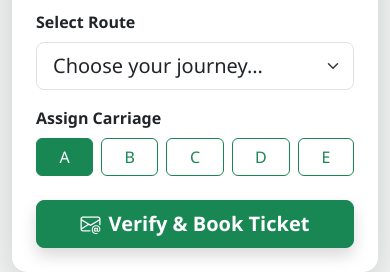
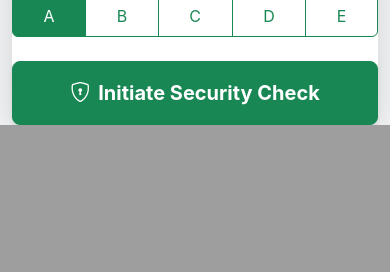
Before and after one commit to RohitMane1208/Scalable-CC, a Django app: page / in a window 390 px wide. Shown: the part 945-1217 px from the top of the page. After the commit the page ends 1070 px from the top, so only its background shows below. Run offline with Django 4.2, Linux system fonts and the light colour scheme.

Commit message:
code cleanup

```diff
--- a/core/templates/base.html
+++ b/core/templates/base.html
@@ -3,27 +3,38 @@
 <head>
     <meta charset="UTF-8">
     <meta name="viewport" content="width=device-width, initial-scale=1.0">
-    <title>RailGuard Ireland</title>
+    <meta http-equiv="X-UA-Compatible" content="ie=edge">
+    <title>RailGuard Ireland | Secure Travel</title>
     <link href="https://cdn.jsdelivr.net/npm/bootstrap@5.3.0/dist/css/bootstrap.min.css" rel="stylesheet">
     <link rel="stylesheet" href="https://cdn.jsdelivr.net/npm/bootstrap-icons@1.11.0/font/bootstrap-icons.css">
     <style>
-        body { background-color: #f4f7f6; font-family: 'Segoe UI', Tahoma, Geneva, Verdana, sans-serif; }
-        .bg-irish-green { background-color: #008037 !important; } /* Irish Rail Green */
-        .card { border: none; border-radius: 15px; box-shadow: 0 4px 12px rgba(0,0,0,0.05); }
-        .btn-emergency { height: 60px; font-size: 1.2rem; font-weight: bold; border-radius: 12px; }
+        :root { --irish-rail-green: #008037; --danger-red: #dc3545; }
+        body { background-color: #f8f9fa; font-family: 'Inter', system-ui, sans-serif; }
+        .bg-irish-green { background-color: var(--irish-rail-green) !important; }
+        .card { border: none; border-radius: 12px; transition: transform 0.2s; }
+        .navbar-brand { letter-spacing: 1px; }
+        .status-badge { font-size: 0.75rem; vertical-align: middle; }
     </style>
+    {% block extra_head %}{% endblock %}
 </head>
 <body>
-    <nav class="navbar navbar-dark bg-irish-green shadow-sm">
+    <nav class="navbar navbar-dark bg-irish-green shadow-sm mb-4">
         <div class="container">
-            <a class="navbar-brand fw-bold" href="#"><i class="bi bi-train-front"></i> RailGuard</a>
-            <span class="navbar-text text-white small">Verified User: {{ request.user.email }}</span>
+            <a class="navbar-brand fw-bold d-flex align-items-center" href="/">
+                <i class="bi bi-shield-shaded me-2"></i> RailGuard
+            </a>
+            {% if request.user.is_authenticated %}
+            <span class="navbar-text text-white">
+                <i class="bi bi-person-circle me-1"></i> {{ request.user.email }}
+                <span class="badge bg-light text-success ms-2 status-badge text-uppercase">Verified</span>
+            </span>
+            {% endif %}
         </div>
     </nav>
 
-    <div class="container mt-4">
+    <main class="container">
         {% block content %}{% endblock %}
-    </div>
+    </main>
 
     <script src="https://cdn.jsdelivr.net/npm/bootstrap@5.3.0/dist/js/bootstrap.bundle.min.js"></script>
 </body>
--- a/core/templates/booking.html
+++ b/core/templates/booking.html
@@ -1,58 +1,69 @@
 {% extends 'base.html' %}
+{% block extra_head %}
+<link rel="stylesheet" href="https://unpkg.com/leaflet@1.9.4/dist/leaflet.css" />
+<style>
+    #map { height: 500px; border-radius: 12px; z-index: 1; }
+    .booking-card { border-top: 5px solid #008037; }
+</style>
+{% endblock %}
+
 {% block content %}
-<link rel="stylesheet" href="https://unpkg.com/leaflet@1.9.4/dist/leaflet.css" />
-
-<div class="row justify-content-center mt-5">
-    <div class="col-md-10 col-lg-9">
-        <div class="card shadow-lg p-4 border-0">
-            <div class="text-center mb-4">
-                <i class="bi bi-shield-check text-success display-4"></i>
-                <h2 class="fw-bold mt-2">Secure Passenger Booking</h2>
-                <p class="text-muted">Identity verification required for Irish Rail Travel</p>
-            </div>
-
-            <div class="row">
-                <div class="col-md-6 mb-4">
-                    <div id="map" style="height: 450px; border-radius: 12px; border: 2px solid #e9ecef;"></div>
-                    <p class="text-center small text-muted mt-2"><i class="bi bi-info-circle"></i> Map shows actual rail corridor and stops.</p>
+<div class="row justify-content-center">
+    <div class="col-xl-11">
+        <div class="card shadow-lg p-lg-4 booking-card">
+            <div class="row g-4">
+                <div class="col-lg-7">
+                    <div id="map" class="shadow-sm"></div>
+                    <div class="mt-2 d-flex justify-content-between small text-muted">
+                        <span><i class="bi bi-info-circle"></i> Interactive Rail Corridor Map</span>
+                        <span>v2.1 Secured</span>
+                    </div>
                 </div>
 
-                <div class="col-md-6">
+                <div class="col-lg-5">
+                    <div class="mb-4">
+                        <h3 class="fw-bold">Passenger Identity</h3>
+                        <p class="text-muted small">Verification link will be sent to confirm your seat.</p>
+                    </div>
+
                     {% if messages %}
                         {% for message in messages %}
-                            <div class="alert alert-{{ message.tags }} shadow-sm">{{ message }}</div>
+                        <div class="alert alert-{{ message.tags }} alert-dismissible fade show shadow-sm" role="alert">
+                            {{ message }}
+                            <button type="button" class="btn-close" data-bs-dismiss="alert"></button>
+                        </div>
                         {% endfor %}
                     {% endif %}
 
-                    <form method="POST" class="mt-2">
+                    <form method="POST">
                         {% csrf_token %}
                         <div class="mb-3">
-                            <label class="form-label fw-bold">Email Address</label>
-                            <input type="email" name="email" id="emailInput" class="form-control form-control-lg" placeholder="yourname@domain.com" required>
+                            <label class="form-label small fw-bold text-uppercase">Email Address</label>
+                            <input type="email" name="email" class="form-control form-control-lg" placeholder="name@domain.ie" required>
                         </div>
 
                         <div class="mb-3">
-                            <label class="form-label fw-bold">Select Route</label>
-                            <select name="train_id" id="train_id_select" class="form-select form-select-lg" required>
-                                <option value="" selected disabled>Choose your journey...</option>
-                                <option value="DART_102">DART: Dublin to Greystones</option>
-                                <option value="IC_772">InterCity: Dublin to Galway</option>
-                                <option value="IC_884">InterCity: Dublin to Cork</option>
+                            <label class="form-label small fw-bold text-uppercase">Select Journey</label>
+                            <select name="train_id" id="trainSelect" class="form-select form-select-lg" required>
+                                <option value="" selected disabled>Select Route...</option>
+                                <option value="DART_102">DART: Dublin Connolly ⇋ Greystones</option>
+                                <option value="IC_772">InterCity: Dublin Heuston ⇋ Galway</option>
+                                <option value="IC_884">InterCity: Dublin Heuston ⇋ Cork</option>
                             </select>
                         </div>
 
                         <div class="mb-4">
-                            <label class="form-label fw-bold">Assign Carriage</label>
-                            <div class="d-flex gap-2">
+                            <label class="form-label small fw-bold text-uppercase">Carriage Assignment</label>
+                            <div class="btn-group w-100" role="group">
                                 {% for c in "ABCDE" %}
                                 <input type="radio" class="btn-check" name="carriage" id="car{{c}}" value="{{c}}" {% if c == 'A' %}checked{% endif %}>
-                                <label class="btn btn-outline-success flex-fill" for="car{{c}}">{{c}}</label>
+                                <label class="btn btn-outline-success py-2" for="car{{c}}">{{c}}</label>
                                 {% endfor %}
                             </div>
                         </div>
 
-                        <button type="submit" class="btn btn-success btn-lg w-100 fw-bold shadow">
-                            <i class="bi bi-envelope-at me-2"></i>Verify & Book Ticket
+                        <button type="submit" class="btn btn-success btn-lg w-100 fw-bold shadow-sm py-3">
+                            <i class="bi bi-shield-lock me-2"></i>Initiate Security Check
                         </button>
                     </form>
                 </div>
@@ -61,34 +72,33 @@
     </div>
 </div>
 
+{{ station_data|json_script:"station-data-json" }}
+
 <script src="https://unpkg.com/leaflet@1.9.4/dist/leaflet.js"></script>
 <script>
-    var map = L.map('map').setView([53.3498, -6.2603], 7);
+    const map = L.map('map').setView([53.3498, -6.2603], 7);
     L.tileLayer('https://{s}.tile.openstreetmap.org/{z}/{x}/{y}.png').addTo(map);
-    L.tileLayer('https://{s}.tiles.openrailwaymap.org/standard/{z}/{x}/{y}.png').addTo(map);
+    L.tileLayer('https://{s}.tiles.openrailwaymap.org/standard/{z}/{x}/{y}.png', { maxZoom: 19 }).addTo(map);
 
-    var stationData = {{ station_data|safe }};
-    var currentLayer = L.layerGroup().addTo(map);
+    const stationData = JSON.parse(document.getElementById('station-data-json').textContent);
+    let currentLayer = L.layerGroup().addTo(map);
 
-    document.getElementById('train_id_select').addEventListener('change', function() {
-        var data = stationData[this.value];
+    document.getElementById('trainSelect').addEventListener('change', function() {
+        const data = stationData[this.value];
         currentLayer.clearLayers();
 
         if(data && data.track) {
-            var line = L.polyline(data.track, {color: '#198754', weight: 6, lineJoin: 'round', opacity: 0.8}).addTo(currentLayer);
+            const line = L.polyline(data.track, {color: '#008037', weight: 5, opacity: 0.9}).addTo(currentLayer);
 
-            // Endpoints
-            L.marker(data.track[0]).addTo(currentLayer).bindPopup("<b>Origin:</b> " + data.start_name).openPopup();
-            L.marker(data.track[data.track.length - 1]).addTo(currentLayer).bindPopup("<b>Destination:</b> " + data.end_name);
+            L.marker(data.track[0]).addTo(currentLayer).bindPopup("<b>Departure:</b> " + data.start_name);
+            L.marker(data.track[data.track.length - 1]).addTo(currentLayer).bindPopup("<b>Terminus:</b> " + data.end_name);
 
-            // Intermediate Stops
-            data.stations.forEach(function(st) {
-                L.circleMarker(st.coords, {radius: 5, color: '#fff', fillColor: '#198754', fillOpacity: 1, weight: 2})
-                 .addTo(currentLayer)
-                 .bindPopup("<b>Station Stop:</b> " + st.name);
+            data.stations.forEach(st => {
+                L.circleMarker(st.coords, {radius: 5, color: '#fff', fillColor: '#008037', fillOpacity: 1, weight: 2})
+                 .addTo(currentLayer).bindPopup("<b>Station:</b> " + st.name);
             });
 
-            map.fitBounds(line.getBounds(), {padding: [40, 40]});
+            map.fitBounds(line.getBounds(), {padding: [50, 50]});
         }
     });
 </script>
--- a/core/views.py
+++ b/core/views.py
@@ -1,4 +1,4 @@
-import uuid
+import logging
 from django.shortcuts import render, redirect
 from django.http import JsonResponse
 from django.contrib.auth.models import User
@@ -6,7 +6,9 @@
 from .services import RailService
 from .models import Ticket
 
-# Full station and track data for Irish Rail routes
+logger = logging.getLogger(__name__)
+
+# Irish Rail Route Configuration
 STATION_DATA = {
     'DART_102': {
         'start_name': 'Dublin Connolly',
@@ -58,70 +60,80 @@
 }
 
 def booking_page(request):
-    if request.method == "POST":
-        email = request.POST.get("email", "").strip()
-        train_id = request.POST.get("train_id")
-        carriage = request.POST.get("carriage")
+    """Handles passenger registration and identity verification trigger."""
+    if request.method != "POST":
+        return render(request, 'booking.html', {"station_data": STATION_DATA})
 
-        # API Check: Is user already verified?
-        status_check = RailService.get_verification_status(email)
+    email = request.POST.get("email", "").strip().lower()
+    train_id = request.POST.get("train_id")
+    carriage = request.POST.get("carriage")
 
-        if status_check.get("is_verified"):
-            user, _ = User.objects.get_or_create(username=email, email=email)
-            ticket = Ticket.objects.create(
-                passenger=user, train_id=train_id, carriage_no=carriage, is_active=True
-            )
-            request.session['ticket_id'] = ticket.id
-            return redirect('dashboard')
+    # Verify if identity exists in the external API
+    status_check = RailService.get_verification_status(email)
 
-        else:
-            # API Check: Send verification email
-            api_response = RailService.validate_and_send(email)
-            if api_response.get("status") == "fail":
-                messages.error(request, "Identity verification failed. Please check your email address.")
-            else:
-                messages.info(request, f"Identity check initiated. Please click the link sent to {email}.")
+    if status_check.get("is_verified"):
+        # User is already verified: Log them in and create ticket
+        user = User.objects.filter(email=email).first()
+        if not user:
+            user = User.objects.create_user(username=email, email=email)
 
-            return render(request, 'booking.html', {"station_data": STATION_DATA})
+        ticket = Ticket.objects.create(
+            passenger=user,
+            train_id=train_id,
+            carriage_no=carriage,
+            is_active=True
+        )
+        request.session['ticket_id'] = ticket.id
+        return redirect('dashboard')
+
+    # User needs verification: Trigger API email
+    api_response = RailService.validate_and_send(email)
+    if api_response.get("status") == "fail":
+        messages.error(request, "Safety Check Failed: Invalid or disposable email detected.")
+    else:
+        messages.info(request, f"Identity link sent to {email}. Please verify to activate your ticket.")
 
     return render(request, 'booking.html', {"station_data": STATION_DATA})
 
 def dashboard(request):
+    """Passenger emergency dashboard - Restricted to verified active tickets."""
     ticket_id = request.session.get('ticket_id')
-    active_ticket = Ticket.objects.filter(id=ticket_id).first()
+    active_ticket = Ticket.objects.filter(id=ticket_id, is_active=True).first()
 
     if not active_ticket:
-        messages.warning(request, "Access Denied. Please verify your identity first.")
+        messages.warning(request, "Secure Access Required. Please verify your passenger identity.")
         return redirect('booking')
 
     route_info = STATION_DATA.get(active_ticket.train_id)
-
-    context = {
-        "ticket": active_ticket,
-        "route": route_info
-    }
+    context = {"ticket": active_ticket, "route": route_info}
 
     if request.method == "POST":
         category = request.POST.get("emergency_type")
-        # Trigger real-time emergency alert via RailService
+        # Direct dispatch to Irish Rail Control via Service Layer
         success = RailService.trigger_emergency(
-            active_ticket.train_id, active_ticket.carriage_no, category
+            active_ticket.train_id,
+            active_ticket.carriage_no,
+            category
         )
-        context["alert_sent"] = success
         if success:
-            messages.success(request, f"Emergency {category} alert has been dispatched to Irish Rail Control.")
+            messages.success(request, f"{category} Alert transmitted to Control Center.")
+            context["alert_sent"] = True
+        else:
+            messages.error(request, "Communication Failure. Use the physical alarm if necessary.")
 
     return render(request, 'dashboard.html', context)
 
 def api_check_typo(request):
-    email = request.GET.get('email', '')
-    if email:
-        data = RailService.get_verification_status(email)
-        return JsonResponse({"suggestion": data.get("suggestion")})
-    return JsonResponse({"suggestion": None})
+    """Async endpoint for real-time domain suggestions."""
+    email = request.GET.get('email', '').strip()
+    if not email:
+        return JsonResponse({"suggestion": None})
+
+    data = RailService.get_verification_status(email)
+    return JsonResponse({"suggestion": data.get("suggestion")})
 
 def verify_ticket_token(request, token):
-    return render(request, 'verification_result.html', {"message": "Identity Confirmed. You can now return to the booking page."})
-
-def trigger_emergency_action(request):
-    return JsonResponse({"status": "received"})
+    """Static landing page after email verification."""
+    return render(request, 'verification_result.html', {
+        "message": "Identity Confirmed. Your RailGuard profile is now active."
+    })
```
Also changed, not shown: config/settings.py (+11 -8 lines), core/services.py (+38 -19 lines), core/templates/dashboard.html (+53 -61 lines), db.sqlite3.
